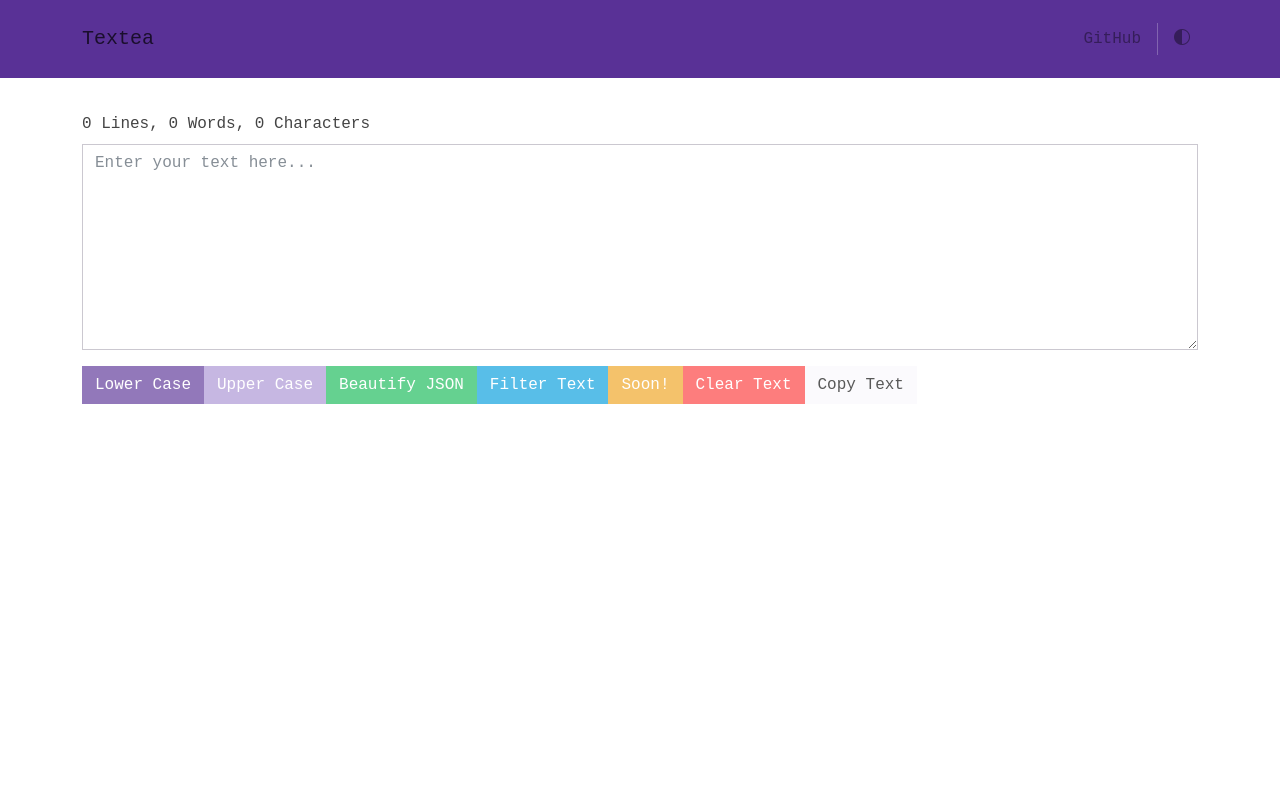
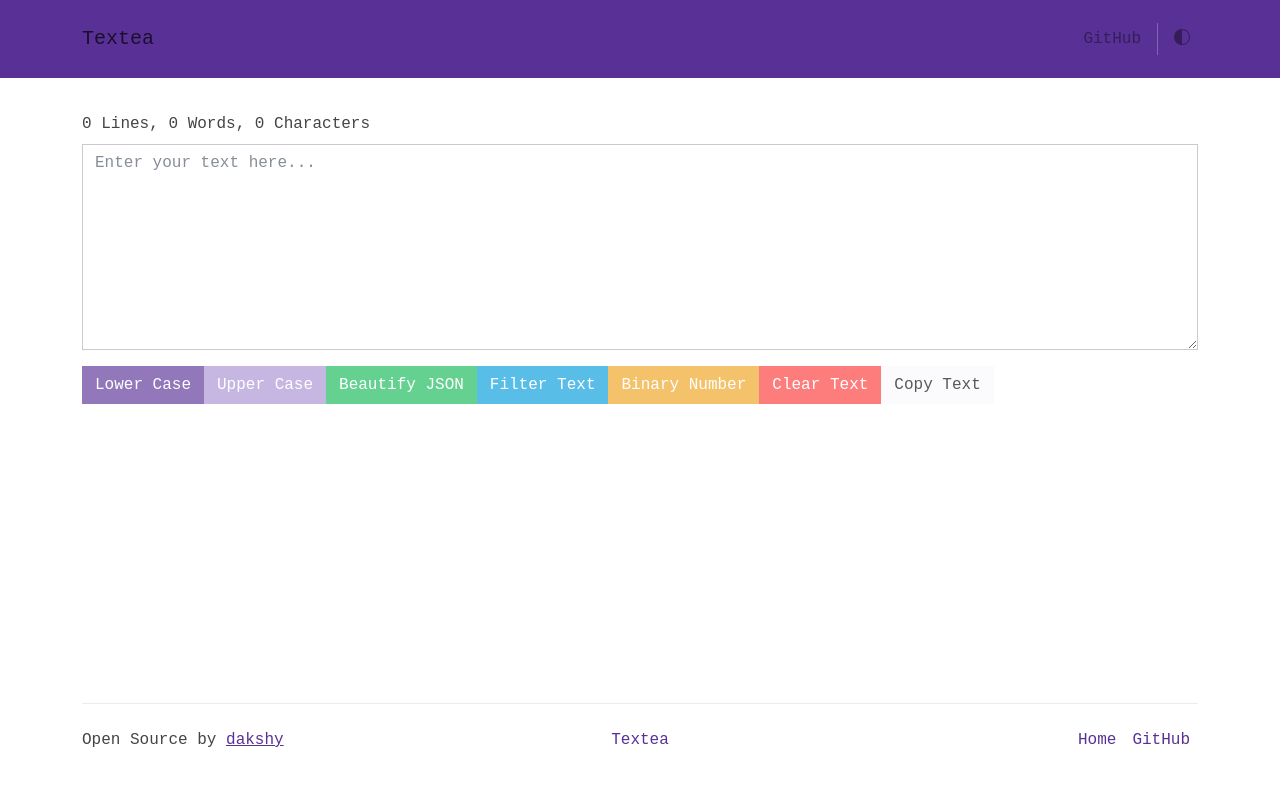
Before and after one commit to dakshy/react-textea, a React (Create React App) app: page / in a window 1280 px wide. Shown: the top 786 px of the page. Built offline with nearby package versions, Linux system fonts and the light colour scheme; a web font is replaced by a local one.

Commit message:
Binary Number Button, Footer...

```diff
--- a/src/App.js
+++ b/src/App.js
@@ -1,14 +1,16 @@
 import NavBar from "./components/NavBar"
 import "./App.css"
 import TextArea from "./components/TextArea";
+import Footer from "./components/Footer";
 
 function App() {
   return (
     <>
     <NavBar />
-	<div className="container mt-5">
-		<TextArea/>
-	</div>
+    <div className="container mt-5">
+      <TextArea/>
+    </div>
+    <Footer/>
     </>
   );
 }
--- /dev/null
+++ b/src/components/Footer.js
@@ -0,0 +1,20 @@
+import React from "react";
+
+export default function Footer() {
+    return (
+        <div class="container fixed-bottom">
+        <footer class="d-flex flex-wrap justify-content-between align-items-center py-3 my-4 border-top">
+            <p class="col-md-4 mb-0 text-body-secondary">Open Source by <a href="https://github.com/dakshy">dakshy</a></p>
+
+            <a href="/" class="col-md-4 d-flex align-items-center justify-content-center mb-3 mb-md-0 me-md-auto link-body-emphasis text-decoration-none">
+            Textea
+            </a>
+
+            <ul class="nav col-md-4 justify-content-end">
+            <li class="nav-item"><a href="/" class="nav-link px-2 text-body-secondary">Home</a></li>
+            <li class="nav-item"><a target="_blank" rel="noreferrer" href="https://github.com/dakshy/react-textea" class="nav-link px-2 text-body-secondary">GitHub</a></li>
+            </ul>
+        </footer>
+        </div>
+    )
+}
--- a/src/components/TextArea.js
+++ b/src/components/TextArea.js
@@ -72,6 +72,18 @@ export default function TextArea() {
             }, 2500);
         }
     }
+    const toBinary = ()=>{
+        let num = parseInt(text);
+        if(!isNaN(num)) {
+            setText(num.toString(2));
+        }
+        else {
+            setAlert({text:"Sorry, but the input cannot be parsed into int type.",color:"danger"});
+            setTimeout(()=>{
+                setAlert(null);
+            }, 2500);
+        }
+    }
     const copyText = ()=>{
         navigator.clipboard.writeText(text);
     }
@@ -84,7 +96,7 @@ export default function TextArea() {
     return (
         <>
             {alertText && <div className={`alert alert-dismissible alert-${alertText.color}`}>
-                <button type="button" class="btn-close" data-bs-dismiss="alert"></button>
+                <button type="button" className="btn-close" data-bs-dismiss="alert"></button>
                 {alertText.text}
             </div>}
             <div>
@@ -104,7 +116,7 @@ export default function TextArea() {
                 <Button title="Upper Case" color="secondary" disabled={disButtons} workfn={setUpperCase}/>
                 <Button title="Beautify JSON" color="success" disabled={disButtons} workfn={beautifyJSON}/>
                 <Button title="Filter Text" color="info" disabled={disButtons} workfn={filterText}/>
-                <Button title="Soon!" color="warning" disabled={true} workfn={null}/>
+                <Button title="Binary Number" color="warning" disabled={disButtons} workfn={toBinary}/>
                 <Button title="Clear Text" color="danger" disabled={disButtons} workfn={clearText}/>
                 <Button title="Copy Text" color="light" disabled={disButtons} workfn={copyText}/>
             </div>
```
